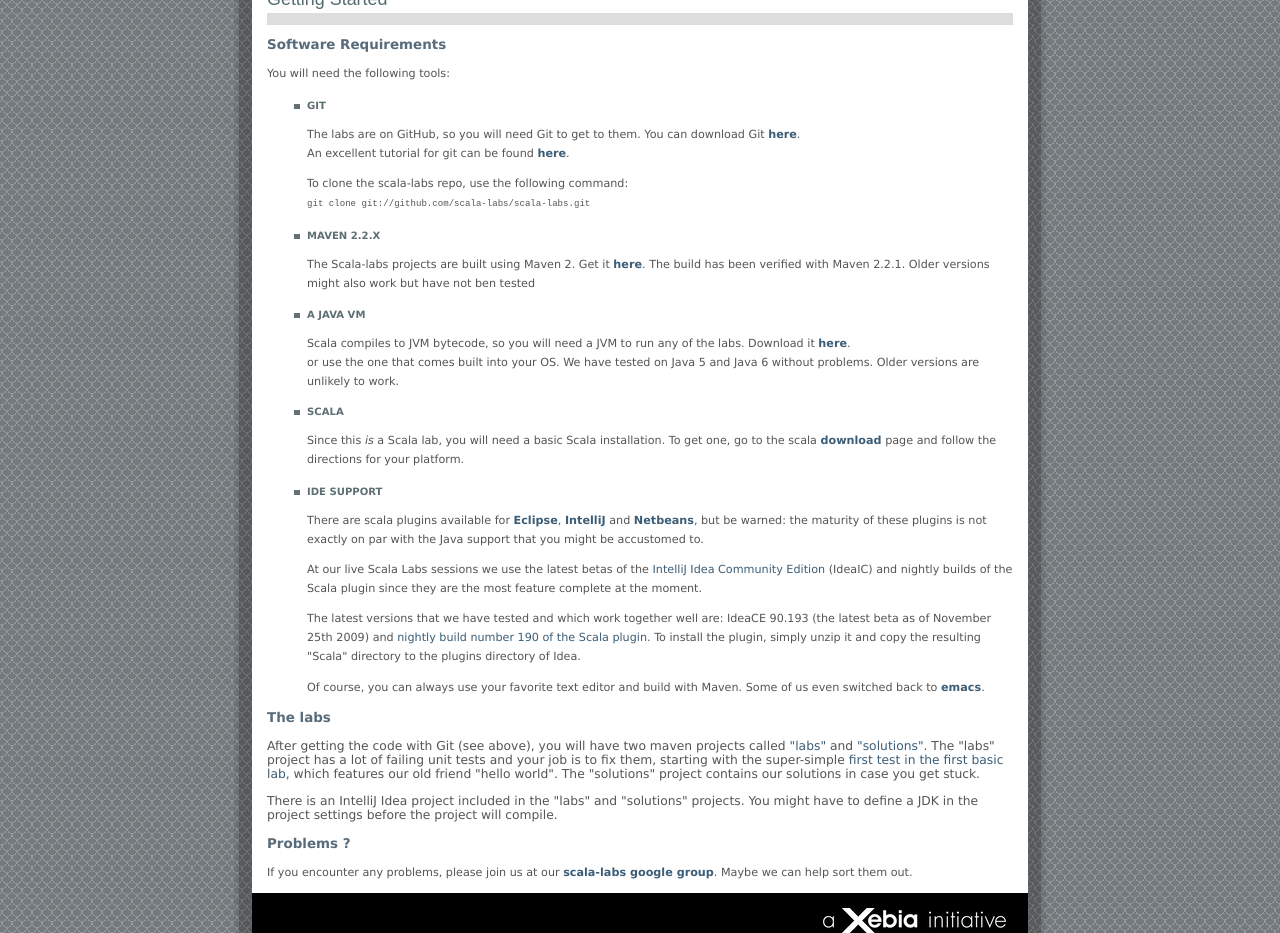
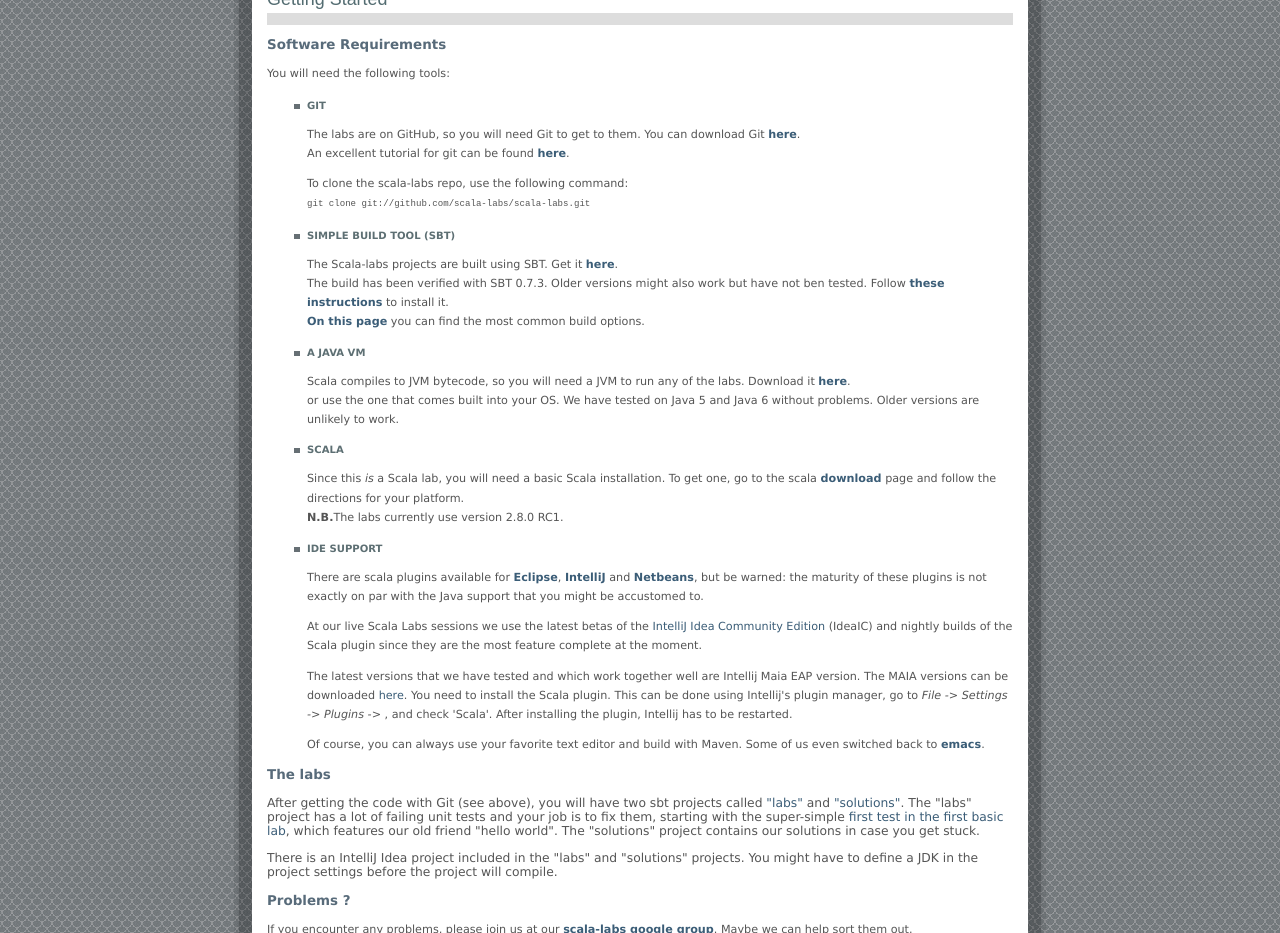
Before and after one commit to scala-labs/scala-labs.github.com, a Jekyll site: the page built from getting-started.html, in a window 1280 px wide, cut to the strip 324-1257 px from the top of the page. Built offline with Jekyll 4.4.1, drawn with Linux system fonts in a browser that asks for light colours.

Commit message:
updated getting started

```diff
--- a/getting-started.html
+++ b/getting-started.html
@@ -27,9 +27,11 @@
 
 	<p class="text-content">
 	<li>
-  	<h3>Maven 2.2.x</h3>
-  	The Scala-labs projects are built using Maven 2. Get it <b><a href="http://maven.apache.org/download.html">here</a></b>.
-  	The build has been verified with Maven 2.2.1. Older versions might also work but have not ben tested
+  	<h3>Simple Build Tool (SBT)</h3>
+  	The Scala-labs projects are built using SBT. Get it <b><a href="http://code.google.com/p/simple-build-tool/downloads">here</a></b>.<br>
+  	The build has been verified with SBT 0.7.3. Older versions might also work but have not ben tested.
+        Follow <b><a href=http://code.google.com/p/simple-build-tool/wiki/Setup">these instructions</a></b> to install it.<br>
+        <b><a href="http://code.google.com/p/simple-build-tool/wiki/RunningSbt">On this page</b></a> you can find the most common build options.
 	</li>
 	</p>
 
@@ -46,7 +48,7 @@
   	<h3>Scala</h3>
   	Since this <i>is</i> a Scala lab, you will need a basic Scala installation.
   	To get one, go to the scala <b><a href="http://www.scala-lang.org/downloads">download</a></b> page and follow the
-  	directions for your platform.<br>
+  	directions for your platform.<br> <b>N.B.</b>The labs currently use version 2.8.0 RC1.
 	</li>
 	</p>
 
@@ -65,9 +67,8 @@
   	</p>
 
   	<p>
-  	The latest versions that we have tested and which work together well are: IdeaCE 90.193 (the latest beta as of November 25th 2009) and
-  	<a href="http://download.jetbrains.com/scala/scala-intellij-bin-0.3.190.zip">nightly build number 190 of the Scala plugin</a>.
-  	To install the plugin, simply unzip it and copy the resulting "Scala" directory to the plugins directory of Idea.
+  	The latest versions that we have tested and which work together well are Intellij Maia EAP version. The MAIA versions can be downloaded <a href="http://confluence.jetbrains.net/display/IDEADEV/Maia+EAP">here</a>.
+  	You need to install the Scala plugin. This can be done using Intellij's plugin manager, go to <i>File -> Settings -> Plugins -> <tab available></i>, and check 'Scala'. After installing the plugin, Intellij has to be restarted.
   	</p>
 
   	<p>
@@ -80,7 +81,7 @@
 
 <h2>The labs</h2>
 <p class="text-content">
-  After getting the code with Git (see above), you will have two maven projects called
+  After getting the code with Git (see above), you will have two sbt projects called
   <a href="http://github.com/scala-labs/scala-labs/tree/master/labs/">"labs"</a> and
   <a href="http://github.com/scala-labs/scala-labs/tree/master/solutions/">"solutions"</a>.
   The "labs" project has a lot of failing unit tests and your job is to fix them, starting with the super-simple
```
